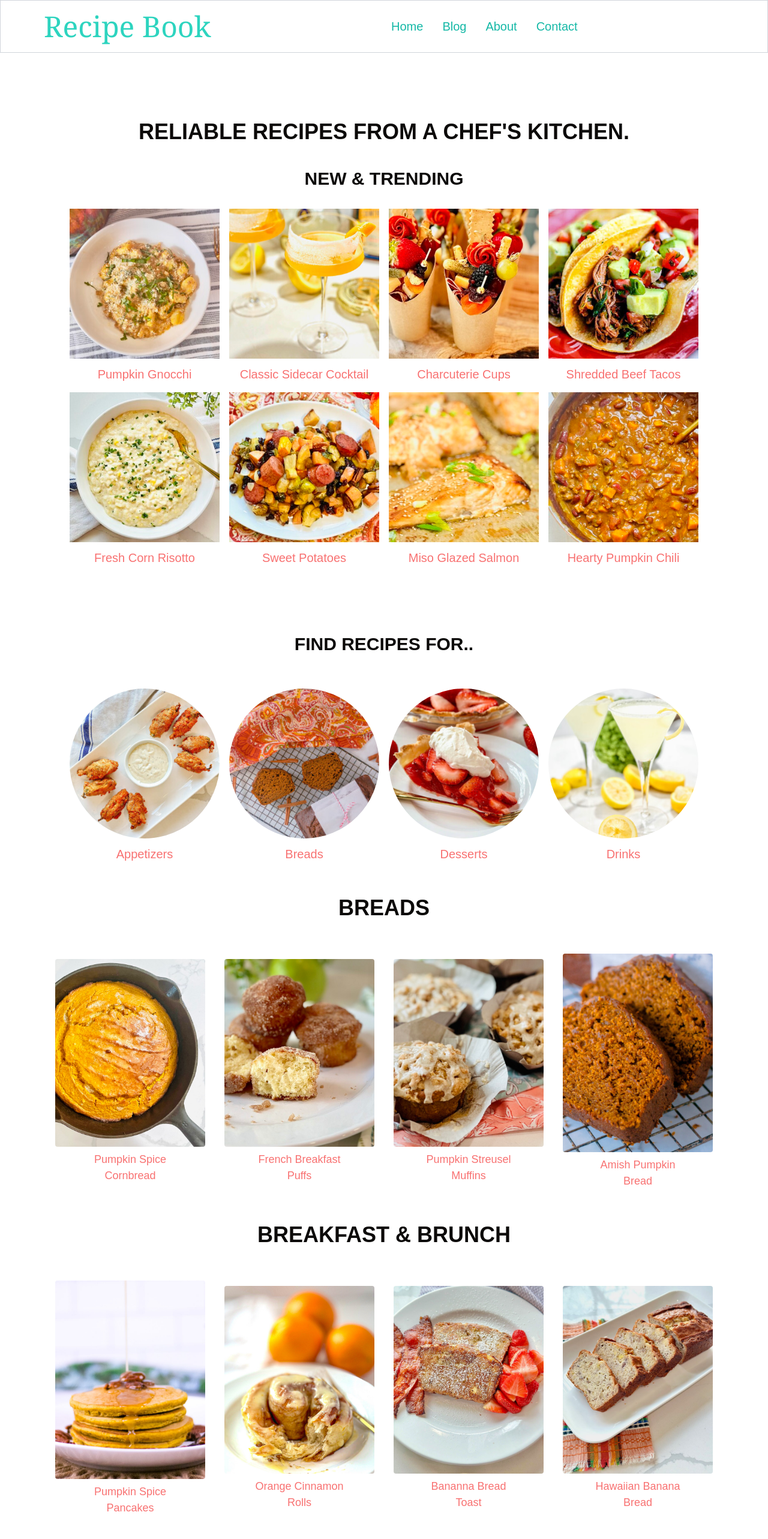
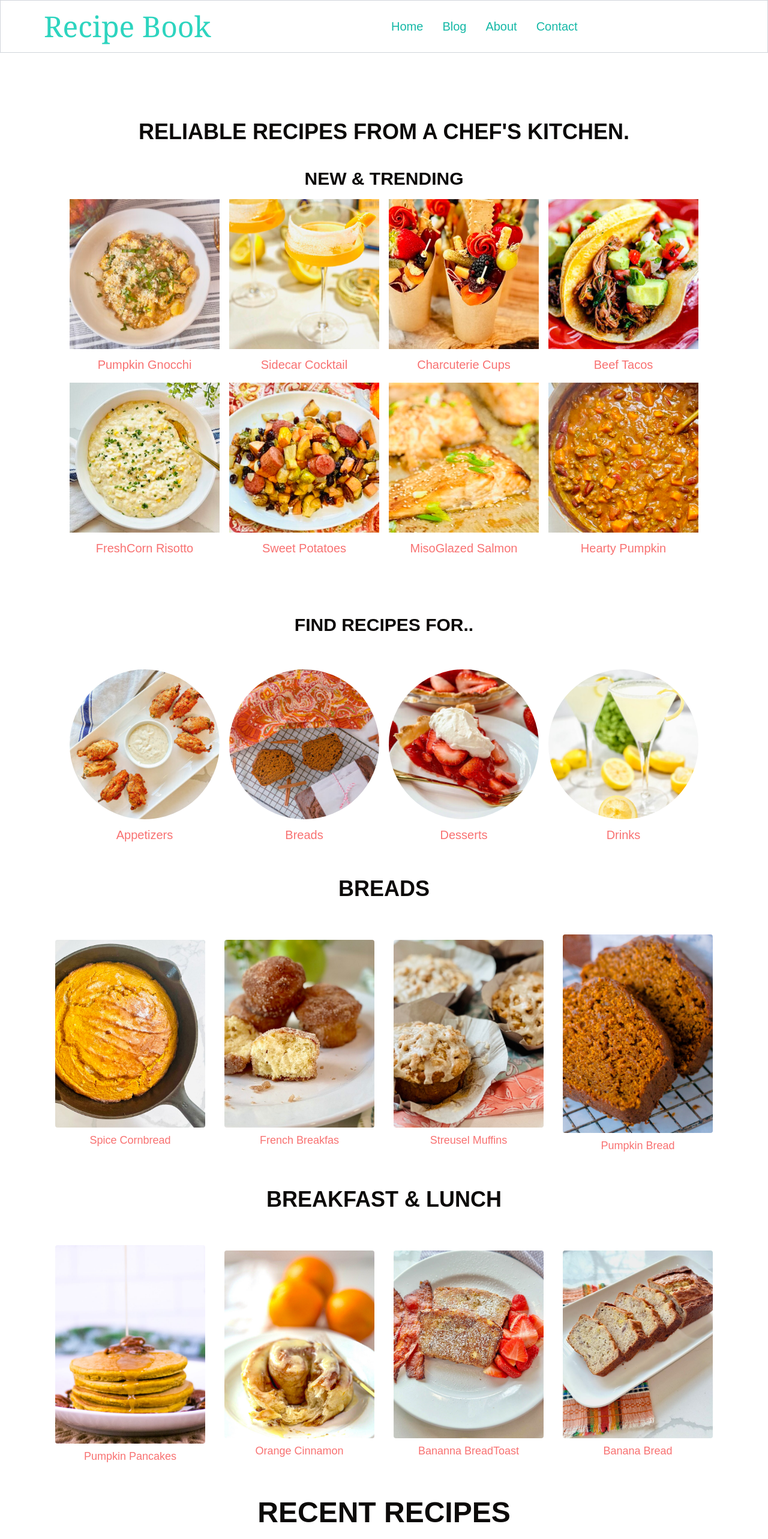
Before and after one commit to kristinasamuel/Milestone-3-Assignment, a Next.js app: page / in a window 1280 px wide. Shown: the top 2566 px of the page at 60% size. Built offline with nearby package versions, Linux system fonts and the light colour scheme.

Commit message:
Milestone 3 assignment

```diff
--- a/src/components/breads.tsx
+++ b/src/components/breads.tsx
@@ -9,23 +9,23 @@ export default function BreadsSection() {
           {
             src: "/images/cornbread.jpeg",
             alt: "Pumpkin Spice Cornbread",
-            title: "Pumpkin Spice Cornbread",
+            title: "Spice Cornbread",
           },
           {
             src: "/images/french-puff.jpg",
             alt: "French Breakfast Puffs",
-            title: "French Breakfast Puffs",
+            title: "French Breakfas",
           },
           {
             src: "/images/pumpkin-streusel.jpeg",
             alt: "Pumpkin Streusel Muffins with Vanilla Bean Glaze",
-            title: "Pumpkin Streusel Muffins",
+            title: "Streusel Muffins",
           },
 
           {
             src: "/images/amish.jpg",
             alt: "Amish Pumpkin Bread",
-            title: "Amish Pumpkin Bread",
+            title: "Pumpkin Bread",
           },
         ].map((item, index) => (
           <div
@@ -40,7 +40,7 @@ export default function BreadsSection() {
               className=" rounded transition transform hover:scale-105 ease-in-out"
             />
             <div className="mt-2 text-center">
-              <p className="text-[18px] text-red-400 hover:text-teal-500 text-center w-full md:w-[170px]">
+              <p className="text-[18px] text-red-400 hover:text-teal-500 text-center">
                 {item.title}
               </p>
             </div>
--- a/src/components/breakfast.tsx
+++ b/src/components/breakfast.tsx
@@ -3,29 +3,29 @@ import Image from "next/image";
 export default function BreakFastSection() {
   return (
     <div className="flex flex-col justify-center items-center text-center mt-10">
-      <h1 className="text-4xl font-bold uppercase ">Breakfast & Brunch</h1>
+      <h1 className="text-[30px] md:text-4xl lg:text-4xl font-bold uppercase ">Breakfast & Lunch</h1>
       <div className="grid grid-cols-2 md:grid-cols-4 gap-3 md:gap-8  p-4 text-center mt-10">
         {[
           {
             src: "/images/pumpkin-pancakes.jpg",
             alt: "Pumpkin Spice Pancakes with Vanila Cream Syrup",
-            title: "Pumpkin Spice Pancakes",
+            title: "Pumpkin Pancakes",
           },
           {
             src: "/images/Homemade-Rolls.jpg",
             alt: "Homemade Orange Cinnamon Rolls with Orange Lcing",
-            title: "Orange Cinnamon Rolls",
+            title: "Orange Cinnamon",
           },
           {
             src: "/images/banana-bread.jpg",
             alt: "How to make Bananna Bread French Toast",
-            title: "Bananna Bread Toast",
+            title: "Bananna BreadToast",
           },
 
           {
             src: "/images/Hawaiian-Banana.jpg",
             alt: "The Best Hawaiian Banana Nut Bread with Pineapple",
-            title: "Hawaiian Banana Bread ",
+            title: "Banana Bread ",
           },
         ].map((item, index) => (
           <div
@@ -40,7 +40,7 @@ export default function BreakFastSection() {
               className=" rounded transition transform hover:scale-105 ease-in-out"
             />
             <div className="mt-2 text-center">
-              <p className="text-[18px] text-red-400 hover:text-teal-500 text-center w-full md:w-[170px]">
+              <p className="text-[18px] text-red-400 hover:text-teal-500 text-center ">
                 {item.title}
               </p>
             </div>
--- a/src/components/heroSection.tsx
+++ b/src/components/heroSection.tsx
@@ -14,7 +14,7 @@ export default function HeroSection() {
            New & Trending
         </h3>
        </div>
-      <div className="grid grid-cols-2 md:grid-cols-4 gap-4 md:gp-0  p-4 text-center">
+      <div className="grid grid-cols-2 md:grid-cols-4 gap-4 md:gp-0 text-center">
 
         {[
           {
@@ -25,7 +25,7 @@ export default function HeroSection() {
           {
             src: "/images/cocktail.jpg",
             alt: "Classic Sidecar Cocktail",
-            title: "Classic Sidecar Cocktail",
+            title: "Sidecar Cocktail",
           },
           {
             src: "/images/cups.jpg",
@@ -35,12 +35,12 @@ export default function HeroSection() {
           {
             src: "/images/shredded.jpg",
             alt: "Shredded Beef Tacos with Avocado and Lime",
-            title: "Shredded Beef Tacos",
+            title: "Beef Tacos",
           },
           {
             src: "/images/creamyfresh.jpg",
             alt: "Creamy Fresh Corn Risotto",
-            title: "Fresh Corn Risotto",
+            title: "FreshCorn Risotto",
           },
           {
             src: "/images/sheetpan.jpeg",
@@ -50,12 +50,12 @@ export default function HeroSection() {
           {
             src: "/images/Miso.jpeg",
             alt: "Easy Miso Glazed Salmon",
-            title: "Miso Glazed Salmon",
+            title: "MisoGlazed Salmon",
           },
           {
             src: "/images/pumpkin.jpeg",
             alt: "Hearty Guinness Pumpkin Chili",
-            title: "Hearty Pumpkin Chili",
+            title: "Hearty Pumpkin",
           },
 
         ] .map((item,index) =>(
--- a/src/components/recentRecipe.tsx
+++ b/src/components/recentRecipe.tsx
@@ -16,18 +16,18 @@ export default function RecentRecipeSection() {
           {
             src: "/images/hot-buttered-rum.jpg",
             alt: "Classic Hot Buttered Rum",
-            title: "Classic Hot Buttered Rum",
+            title: "Buttered Rum",
           },
           {
             src: "/images/peanut-butter-cup.jpeg",
             alt: "Reese's Peanut Butter Cup Rice Krispie Treats",
-            title: "Reese's Peanut ButterCup",
+            title: "Peanut ButterCup",
           },
 
           {
             src: "/images/rustic-garlic-chicken.jpg",
             alt: "Rustic Creamy Garlic Chicken",
-            title: "Rustic Creamy Chicken",
+            title: "Creamy Chicken",
           },
         ].map((item, index) => (
           <div
@@ -42,7 +42,7 @@ export default function RecentRecipeSection() {
               className=" rounded transition transform hover:scale-105 ease-in-out"
             />
             <div className="mt-2 text-center">
-              <p className="text-[18px] text-red-400 hover:text-teal-500 text-center w-full md:w-[170px]">
+              <p className="text-[18px] text-red-400 hover:text-teal-500 text-center w">
                 {item.title}
               </p>
             </div>
```
